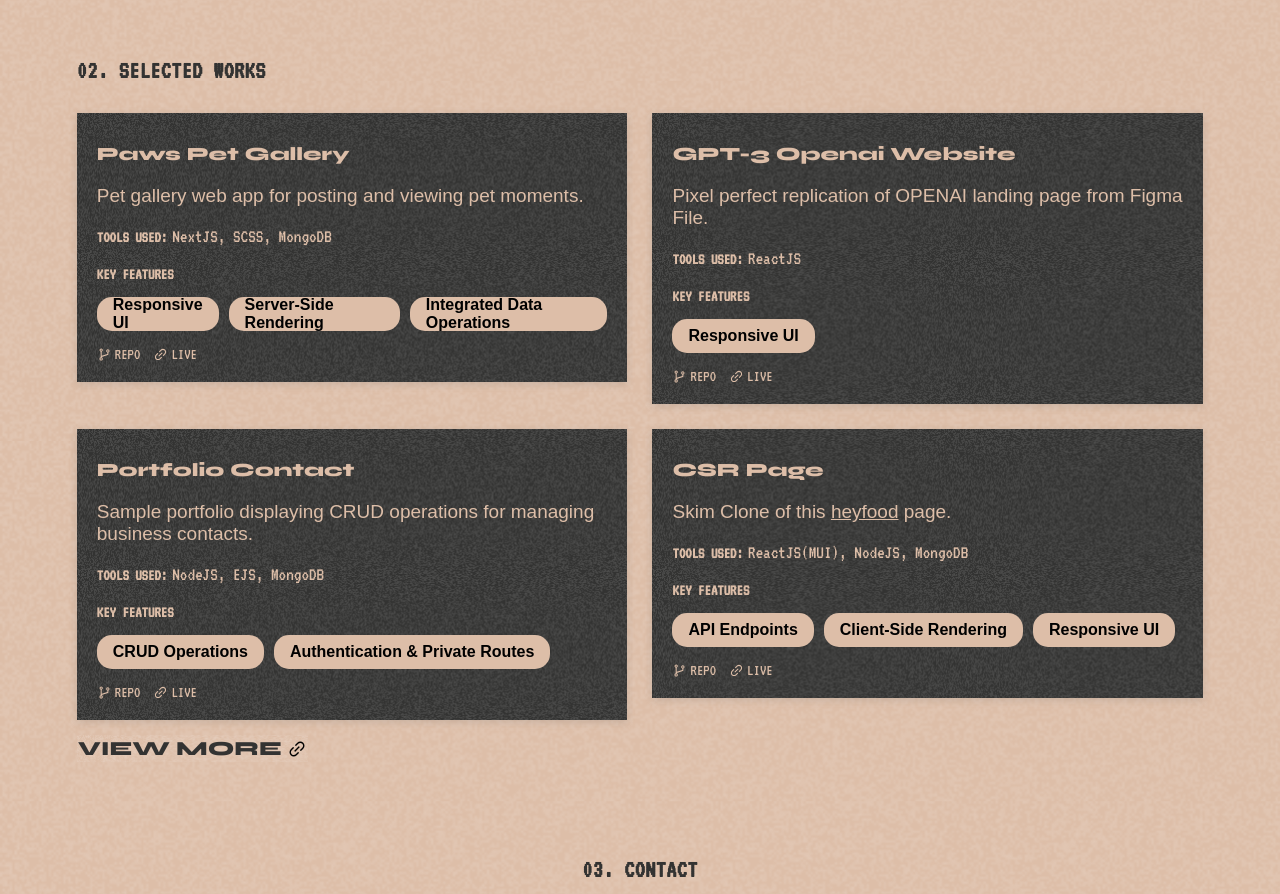
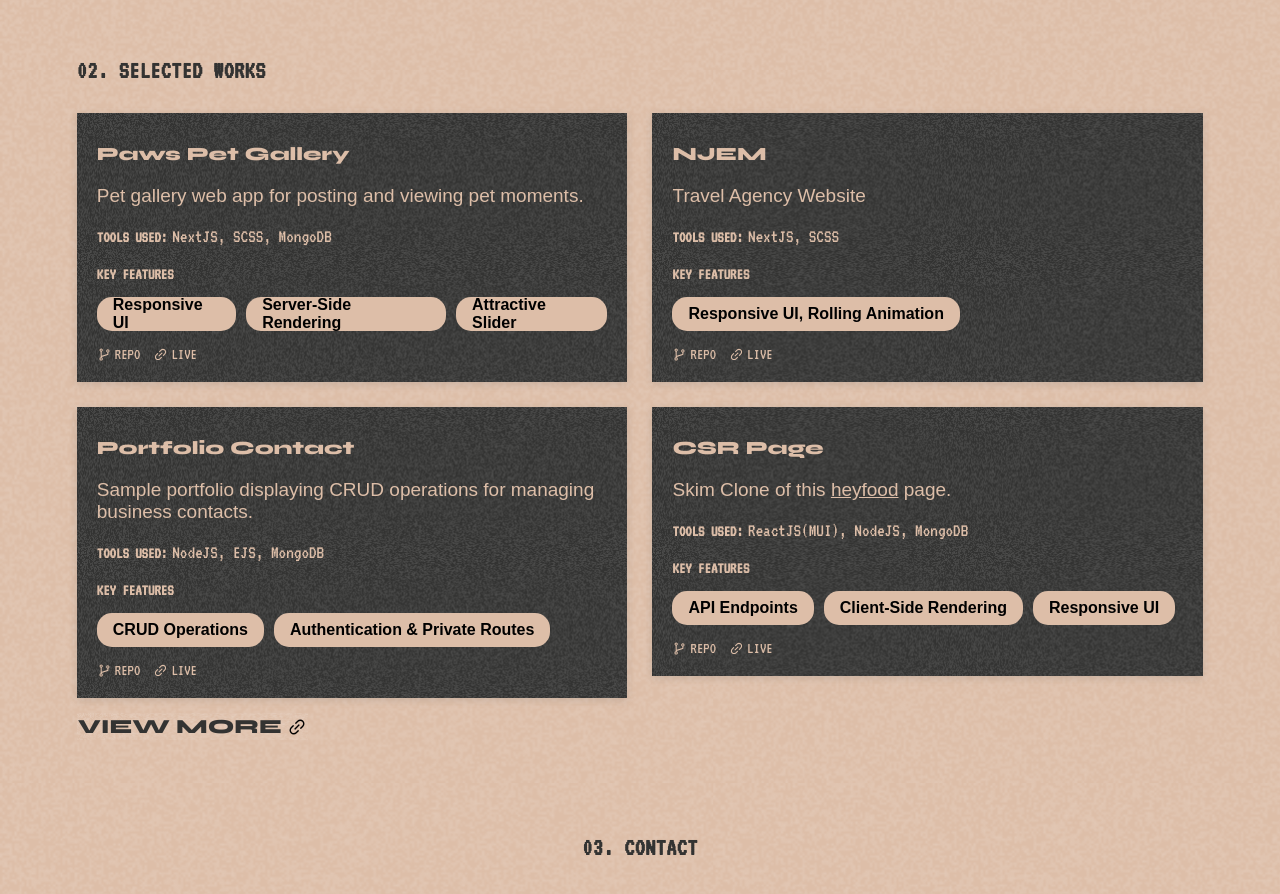
Before and after one commit to PhemiT/portfolio-v1, a Next.js app: page / in a window 1280 px wide. Shown: the part 1000-1894 px from the top of the page. Built offline with nearby package versions, Linux system fonts and the light colour scheme; a web font is replaced by a local one.

Commit message:
add work

```diff
--- a/components/MoreWork.tsx
+++ b/components/MoreWork.tsx
@@ -19,6 +19,14 @@ const MoreWork = () => {
         isOpen={isModalOpen}
         onClose={() => setIsModalOpen(false)}
         >
+          <ModalWork
+          heading='GPT3 Website'
+          desc='Landing Page UI'
+          features='ReactJS - Respomsive UI'
+          repoLink='https://github.com/PhemiT/gpt3-openai-site'
+          liveLink='https://gpt3-openai-pt.vercel.app/'
+          />
+          <Divider />
           <ModalWork
           heading='Airmed'
           desc='Ecommerce Website'
--- a/modules/Work.tsx
+++ b/modules/Work.tsx
@@ -28,15 +28,15 @@ const Work = () => {
                     repoLink='https://github.com/PhemiT/Paws'
                     liveLink='https://paws-app.vercel.app/'
                     tools='NextJS, SCSS, MongoDB'
-                    features={['Responsive UI','Server-Side Rendering', 'Integrated Data Operations']}
+                    features={['Responsive UI','Server-Side Rendering', 'Attractive Slider']}
                      />
                      <WorkAlt
-                    heading='GPT-3 openai website'
-                    desc='Pixel perfect replication of OPENAI landing page from Figma File.'
-                    repoLink='https://github.com/PhemiT/gpt3-openai-site'
-                    liveLink='https://gpt3-openai-pt.vercel.app/'
-                    tools='ReactJS'
-                    features={['Responsive UI']}
+                    heading='NJEM'
+                    desc='Travel Agency Website'
+                    repoLink='https://github.com/PhemiT/njem'
+                    liveLink='https://njem.vercel.app/'
+                    tools='NextJS, SCSS'
+                    features={['Responsive UI, Rolling Animation']}
                      />
                      <WorkAlt
                     heading='portfolio contact'
```
